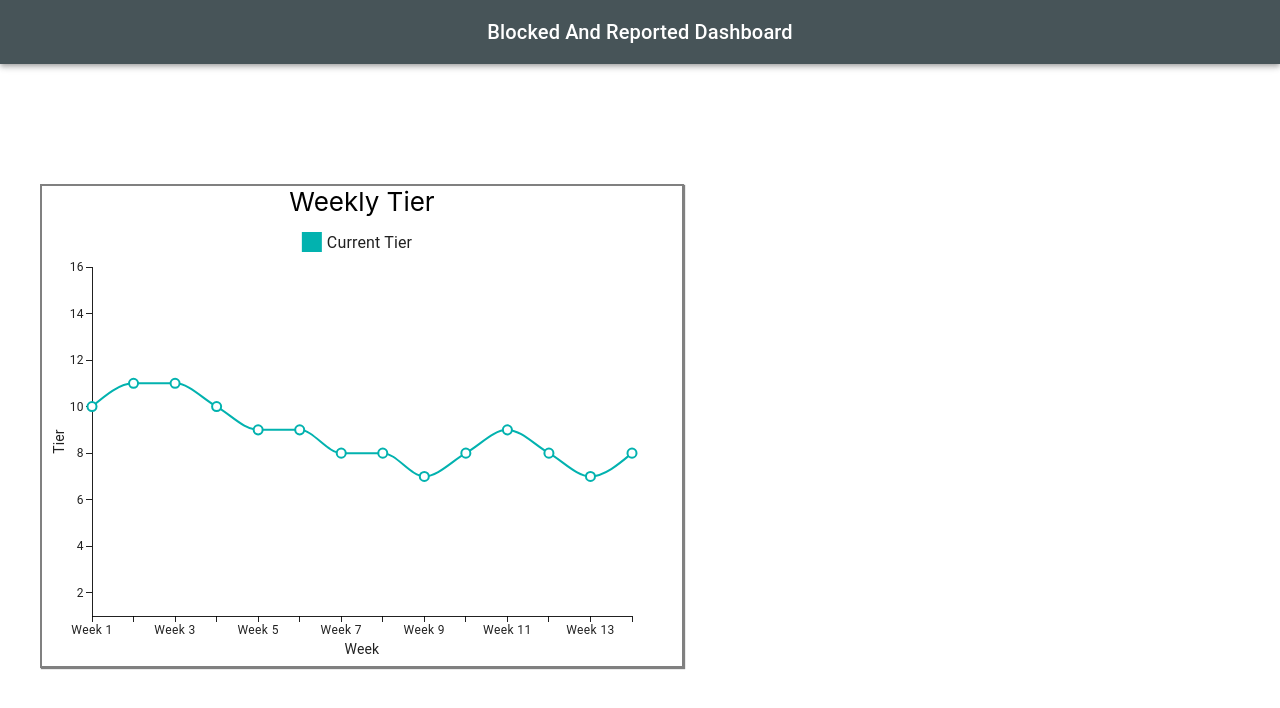
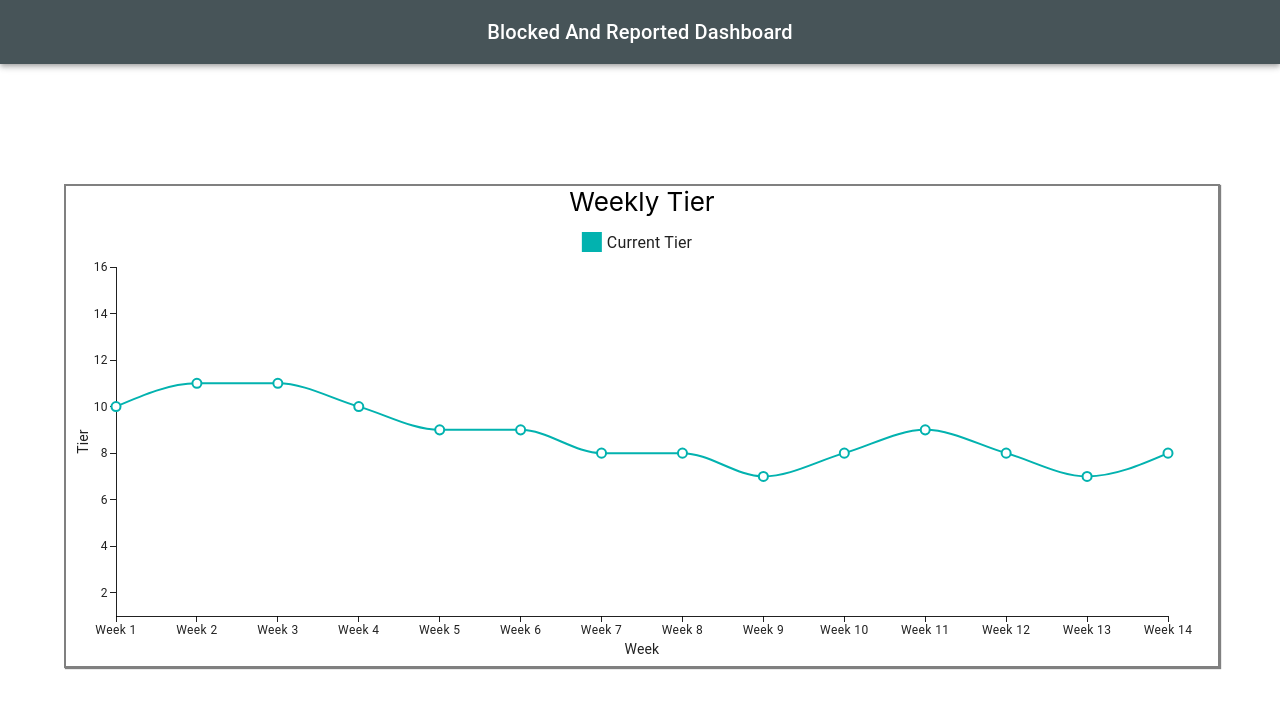
Before and after one commit to SamWorrod/blocked-and-reported, a React (Create React App) app: page / in a window 1280 px wide. Shown: the top 708 px of the page. Built offline with nearby package versions, Linux system fonts and the light colour scheme.

Commit message:
confused vh and vw

```diff
--- a/src/App.js
+++ b/src/App.js
@@ -42,8 +42,8 @@ function App() {
         </Box>
       </header>
       <div className='body'>
-        <Box sx={{height: '60vh', width: '80vh', display: 'flex', flexDirection: 'column', justifyContent: 'center', color: 'black', boxShadow: '1px 1px 1px grey', margin: '15vh 5vh 0vh 5vh', border: '2px solid grey' }}>
-          <div style={{ width: '80vh', display: 'flex', flexDirection: 'row', justifyContent: 'center',}}>
+        <Box sx={{height: '60vh', width: '90vw', display: 'flex', flexDirection: 'column', justifyContent: 'center', color: 'black', boxShadow: '1px 1px 1px grey', margin: '15vh 5vw 0vh 5vw', border: '2px solid grey' }}>
+          <div style={{ width: '90vw', display: 'flex', flexDirection: 'row', justifyContent: 'center',}}>
             Weekly Tier
           </div>
 
```
